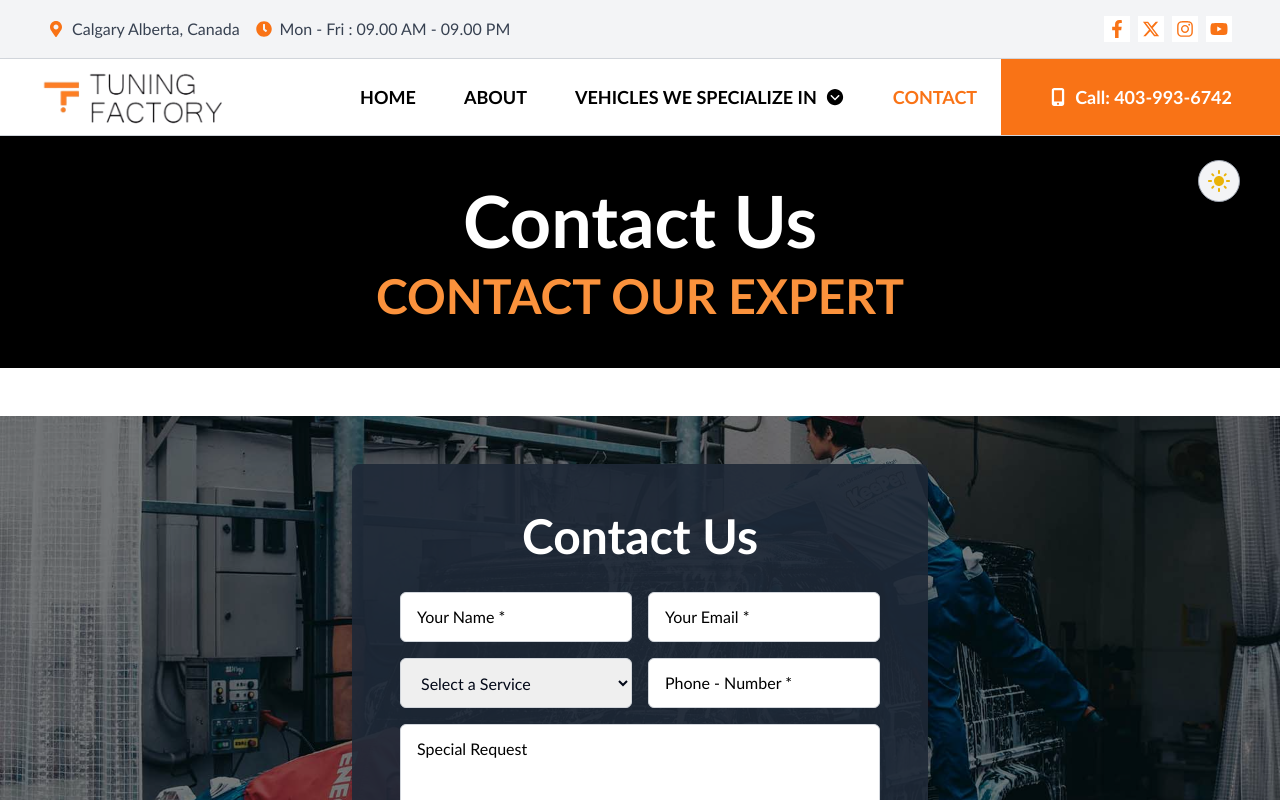
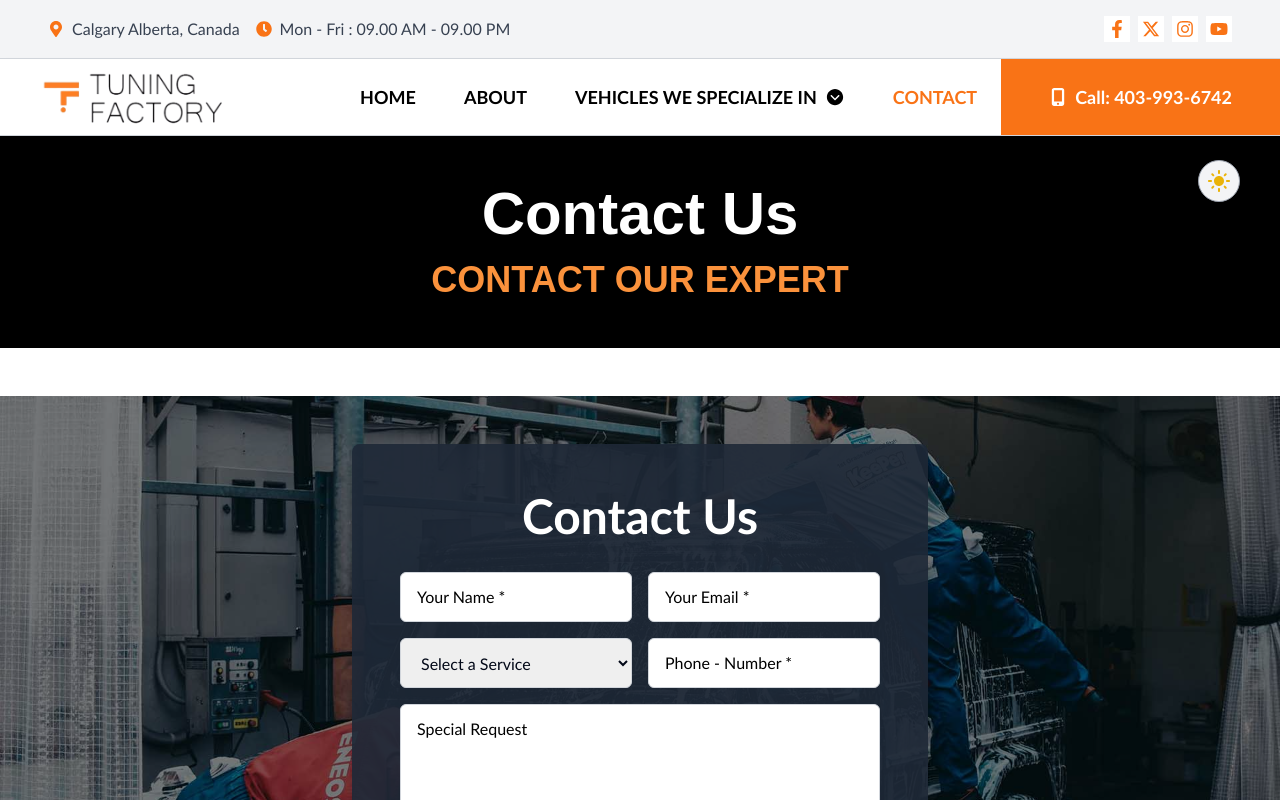
Before and after one commit to ibrahimAbrar7/tuning-factory-demo, a Next.js app: page /contact in a window 1280 px wide. Shown: the top 800 px of the page. Built offline with nearby package versions, Linux system fonts and the light colour scheme.

Commit message:
Nightout changes

```diff
--- a/app/Components/Contact.tsx
+++ b/app/Components/Contact.tsx
@@ -4,12 +4,12 @@ const Contact: React.FC = () => {
   return (
     <div className="bg-black dark:bg-stone-950 text-center py-12">
       <h1
-        className="text-white text-6xl lg:text-7xl font-bold animate-bounce-1s"
+        className="text-white text-5xl lg:text-6xl font-bold animate-bounce-1s font-barlow"
       >
         Contact Us
       </h1>
       <h2
-        className="text-orange-400 text-4xl lg:text-5xl font-bold mt-4 animate-bounce-1s"
+        className="text-orange-400 text-3xl lg:text-4xl font-bold mt-4 animate-bounce-1s font-barlow"
       >
         CONTACT OUR EXPERT
       </h2>
```
